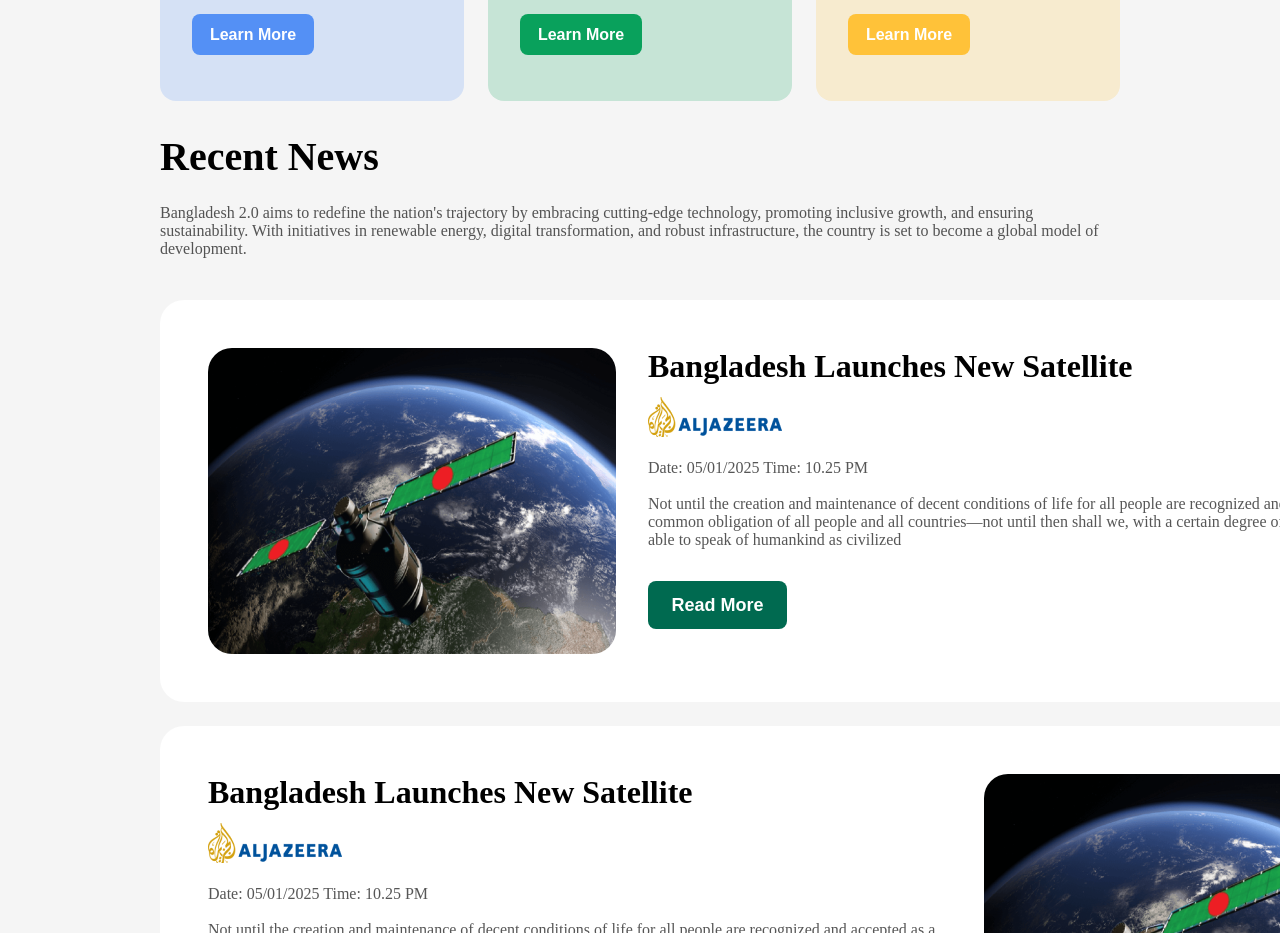
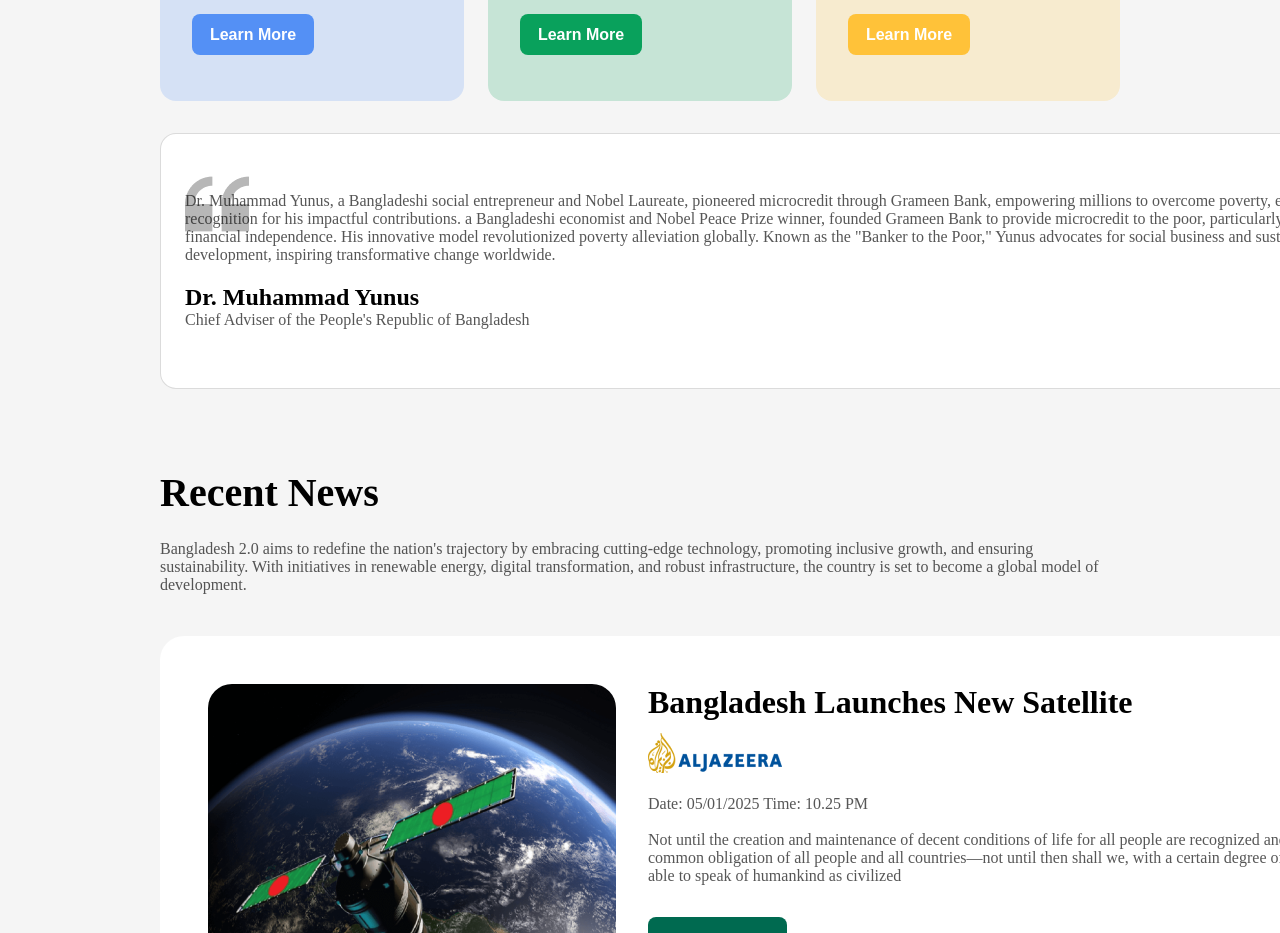
Before and after one commit to swarnacse19/my-assignment-1, a plain HTML site: page index.html in a window 1280 px wide. Shown: the part 1600-2533 px from the top of the page. Drawn offline with Linux system fonts and the light colour scheme.

Commit message:
add challanging quotation

```diff
--- a/index.html
+++ b/index.html
@@ -72,6 +72,13 @@
                     <p class="card-description">Building state-of-the-art infrastructure to support economic growth and global competitiveness.</p>
                     <button class="learn btn-primary learn3">Learn More</button>
                 </div>
+            </div>
+        </section>
+        <section class="yunus">
+            <div class="quotation">
+                <p class="card-description yu-p">Dr. Muhammad Yunus, a Bangladeshi social entrepreneur and Nobel Laureate, pioneered microcredit through Grameen Bank, empowering millions to overcome poverty, earning global recognition for his impactful contributions. a Bangladeshi economist and Nobel Peace Prize winner, founded Grameen Bank to provide microcredit to the poor, particularly women, enabling financial independence. His innovative model revolutionized poverty alleviation globally. Known as the "Banker to the Poor," Yunus advocates for social business and sustainable development, inspiring transformative change worldwide.</p>
+                <h1>Dr. Muhammad Yunus</h1>
+                <p class="card-description">Chief Adviser of the People's Republic of Bangladesh</p>
             </div>
         </section>
         <section>
--- a/styles/style.css
+++ b/styles/style.css
@@ -161,6 +161,23 @@ main{
 .learn3{
     background: rgb(255, 194, 57);
 }
+.yunus{
+    height: 256px;
+    width: 1280px;
+    border: 1px solid rgba(14, 14, 14, 0.15);
+    border-radius: 16px;
+    background-color: rgb(255, 255, 255);
+    padding: 38px 24px;
+    box-sizing: border-box;
+    margin-bottom: 80px;
+}
+.quotation{
+    background-image: url('../assets/quote-bg.png');
+    background-repeat: no-repeat;
+}
+.yu-p{
+    padding: 20px 0px;
+}
 /* recent news */
 .news{
     font-size: 40px;
```
